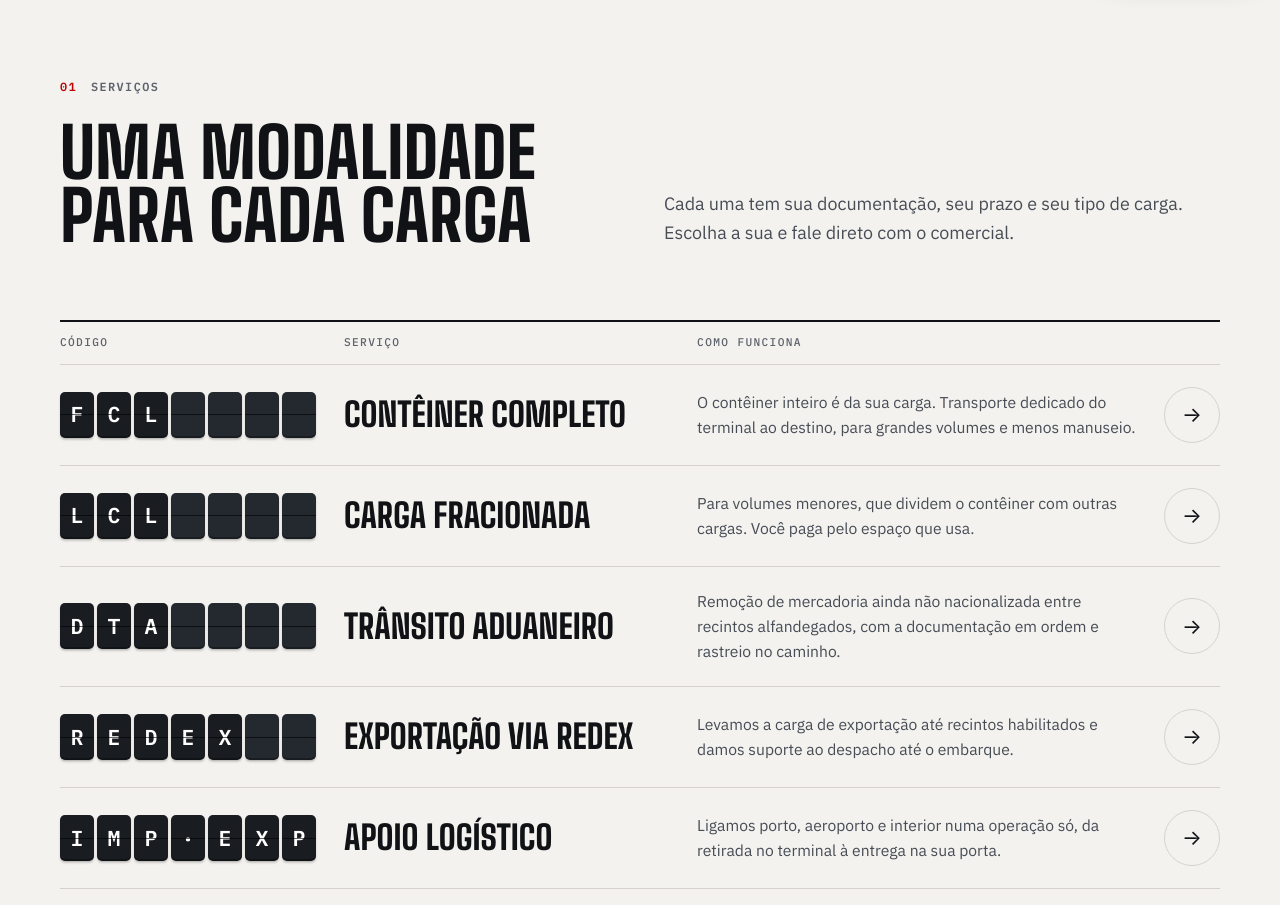
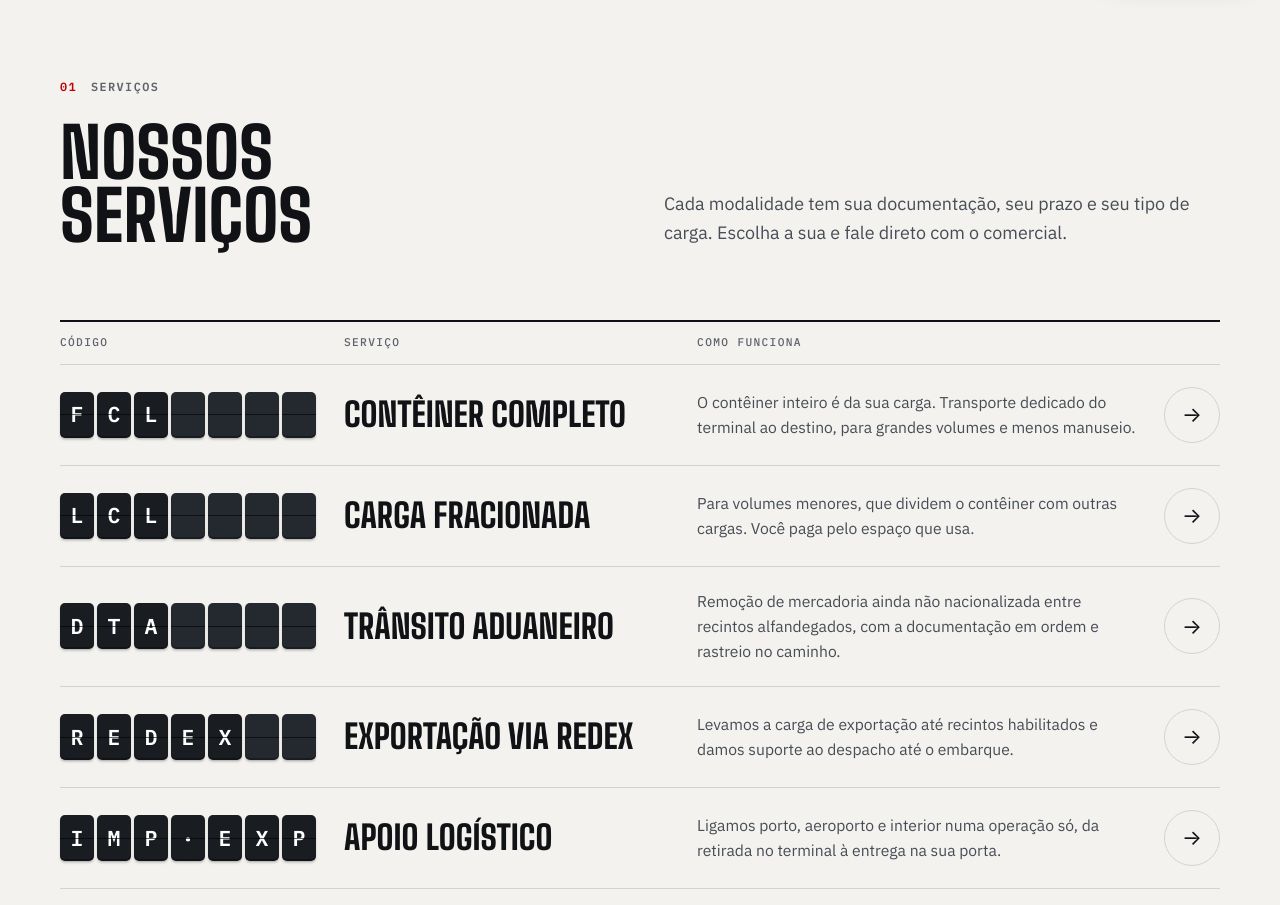
Before and after one commit to matheus-freela/site-imigrantes, a plain HTML site: page index.html in a window 1280 px wide. Shown: the part 880-1785 px from the top of the page. Drawn offline with Linux system fonts and the light colour scheme.

Commit message:
Serviços: título "Nossos serviços"
Co-Authored-By: Claude Opus 5.5 <noreply@anthropic.com>

```diff
--- a/index.html
+++ b/index.html
@@ -809,8 +809,8 @@ button{ font:inherit; color:inherit; background:none; border:0; cursor:pointer;
   <div class="wrap">
     <div class="sec-head">
       <div class="tag" data-reveal><b>01</b> Serviços</div>
-      <h2 class="h-l" id="svcTitle" data-reveal>Uma modalidade<br>para cada carga</h2>
-      <p class="lead" data-reveal>Cada uma tem sua documentação, seu prazo e seu tipo de carga. Escolha a sua e fale direto com o comercial.</p>
+      <h2 class="h-l" id="svcTitle" data-reveal>Nossos<br>serviços</h2>
+      <p class="lead" data-reveal>Cada modalidade tem sua documentação, seu prazo e seu tipo de carga. Escolha a sua e fale direto com o comercial.</p>
     </div>
 
     <div class="board" role="list">
```
